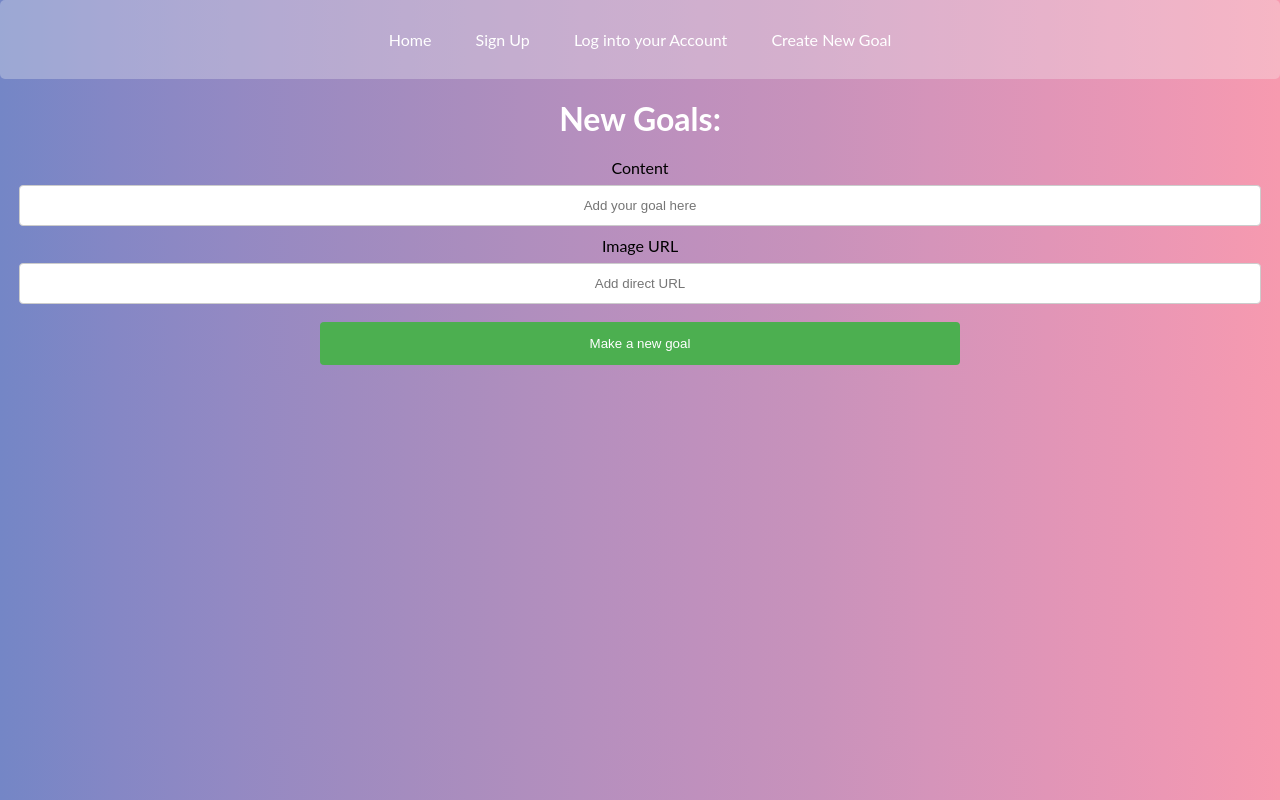
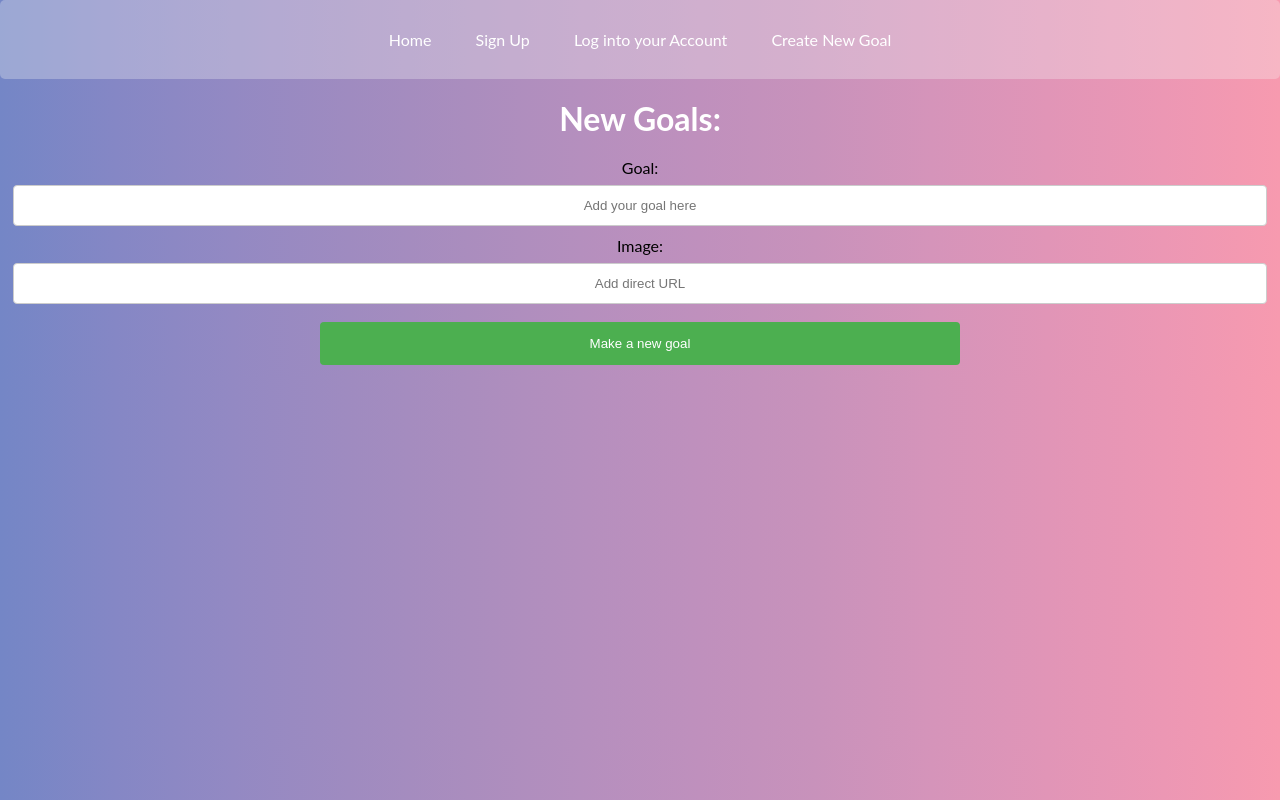
Before and after one commit to tatebonham/goal-digger, a React (Create React App) app: page /goal/new in a window 1280 px wide. Built offline with nearby package versions, Linux system fonts and the light colour scheme.

Commit message:
Small fixes to css and verbage

```diff
--- a/src/components/pages/goals/GoalNew.js
+++ b/src/components/pages/goals/GoalNew.js
@@ -41,7 +41,7 @@ export default function GoalNew(){
 
             <form onSubmit={handleSubmit}>
                 <div>
-                    <label htmlFor='content'>Content</label>
+                    <label htmlFor='content'>Goal:</label>
                     <input
                         type='text'
                         id='content'
@@ -51,7 +51,7 @@ export default function GoalNew(){
                         />
                 </div>
                 <div>
-                    <label htmlFor='imageUrl'>Image URL</label>
+                    <label htmlFor='imageUrl'>Image:</label>
                     <input
                         type='text'
                         id='imageUrl'
--- a/src/components/pages/users/UserLogin.js
+++ b/src/components/pages/users/UserLogin.js
@@ -55,7 +55,7 @@ export default function UserLogin( {currentUser, setCurrentUser}){
                         onChange ={e=> setEmail(e.target.value)}
                         value={email}
                     />
-                <label htmlFor="password">Password</label>
+                <label htmlFor="password">Password:</label>
                     <input
                         type = "text"
                         id = "password"
--- a/src/index.css
+++ b/src/index.css
@@ -28,7 +28,7 @@ a, h1, h2, p {
 }
 
 input[type=text], select {
-  width: 97%;
+  width: 98%;
   padding: 12px 20px;
   margin: 8px 10px 10px 10px;
   display: inline-block;
```
